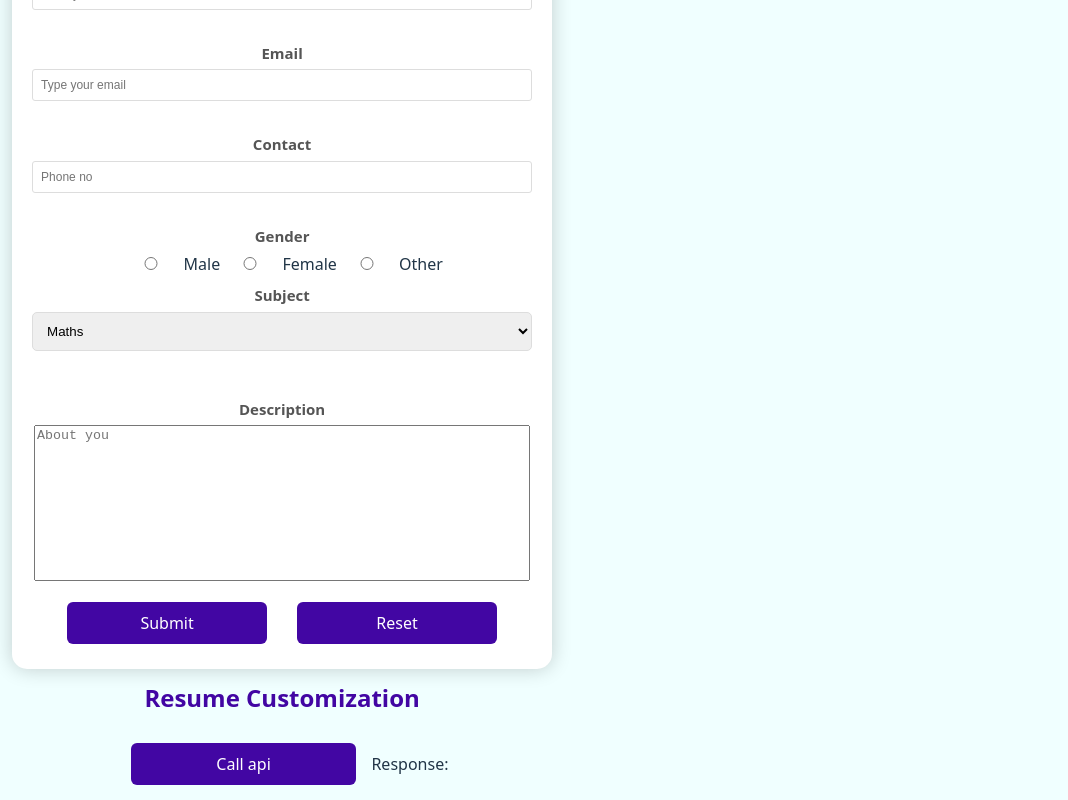
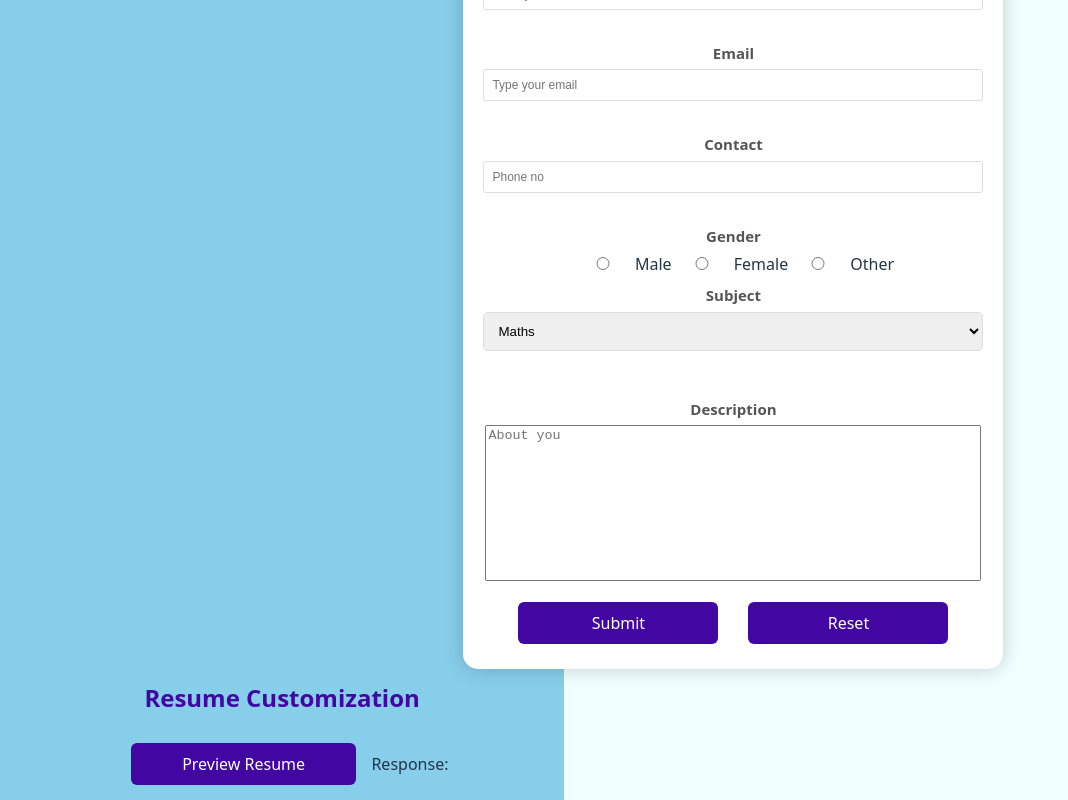
Before and after one commit to Iremide-tech/React-pro-2, a React (Vite) app: page / in a window 1280 px wide. Shown: the part 318-1118 px from the top of the page, without its empty margins (0-1068 px from the left). Built offline with nearby package versions, Linux system fonts and the light colour scheme.

Commit message:
latest commit

```diff
--- a/src/Form.css
+++ b/src/Form.css
@@ -15,6 +15,7 @@ body {
     margin-top: 20px;
     justify-content: center;
     position: relative;
+    left: 80%;
   }
 
   h1 {
--- /dev/null
+++ b/src/Innerpage/Secondpage.css
@@ -0,0 +1,5 @@
+div {
+    background-color: skyblue;
+    border: none;
+
+}
--- a/src/Innerpage/Secondpage.jsx
+++ b/src/Innerpage/Secondpage.jsx
@@ -1,5 +1,6 @@
 import React from "react";
 import { useState } from "react";
+import './Secondpage.css'
 
 function Secondpage() {
   const [response, setResponse] = useState("");
@@ -17,7 +18,7 @@ function Secondpage() {
     <div>
         <h1 className="font-serif ">Resume Customization</h1>
 
-        <button onClick={() => callApi()}>Call api</button>
+        <button onClick={() => callApi()}>Preview Resume</button>
         Response: {response}
 
     </div>
```
